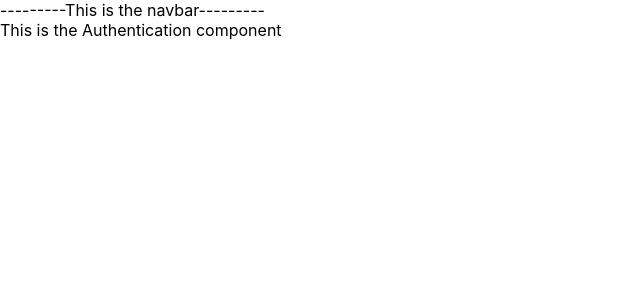
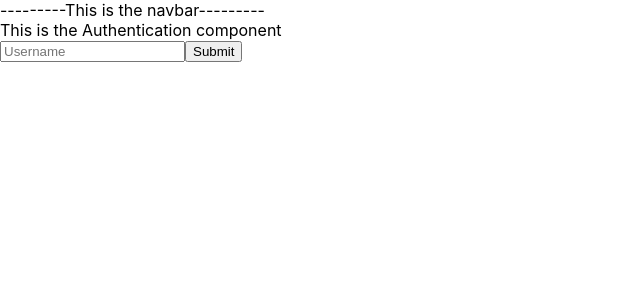
Before and after one commit to CameronDavis88/Your-Library, a React (Create React App) app: page / in a window 1280 px wide. Shown: the top 300 px of the page, without its empty margins (0-640 px from the left). Built offline with nearby package versions, Linux system fonts and the light colour scheme.

Commit message:
So far so good. Added username input to Authentication and handleRegister func linked to Submit button.

```diff
--- a/src/components/Dashboard/Authentication.js
+++ b/src/components/Dashboard/Authentication.js
@@ -11,9 +11,9 @@ const Authentication = (props) => {
   const [passwordInput, setPasswordInput] = useState('');
   const [passwordConfirmationInput, setPasswordConfirmationInput] = useState('');
 
-  useEffect(() => {
-    console.log(props)
-  }, [])
+  // useEffect(() => {
+  //   console.log(props)
+  // }, [])
 
   const handleRegister = () => {
     // const { username, email, password, verPassword } = this.state;
@@ -39,7 +39,11 @@ const Authentication = (props) => {
   return (
     <div>
       This is the Authentication component
-
+      <main className='registering'>
+      <input onChange={(e) => setUsernameInput(e.target.value)} placeholder='Username' value={usernameInput} />
+      <button onClick={handleRegister} >Submit</button>
+      </main>
+      {/* <main className='loggingIn' ></main> */}
 
     </div>
   )
```
